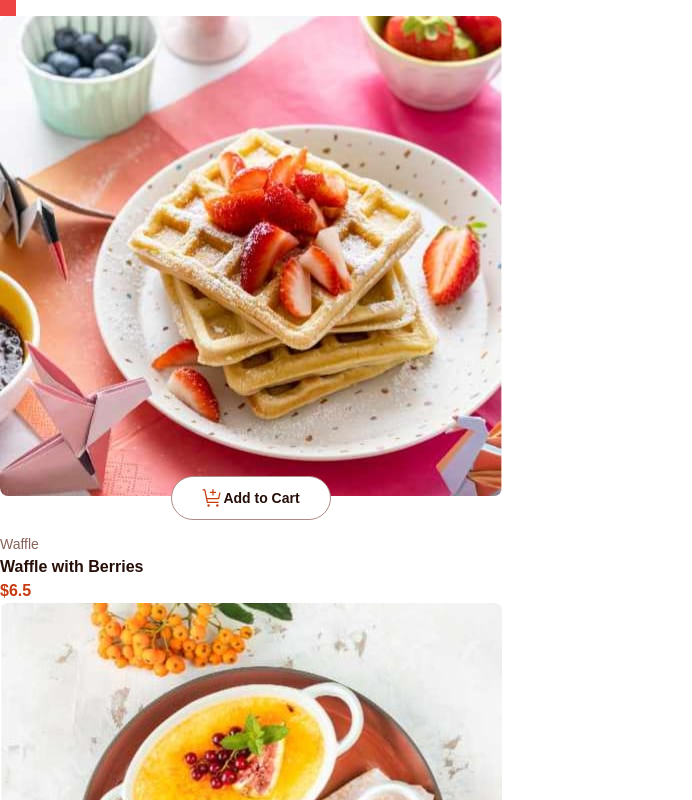
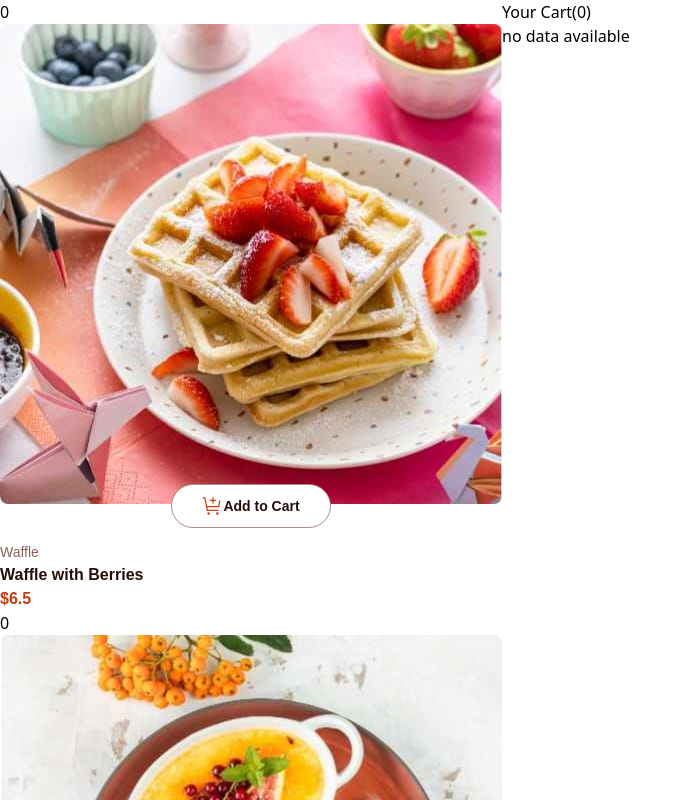
Before and after one commit to manojaba/Product-list-with-cart, a React (Create React App) app: page / in a window 1280 px wide. Shown: the top 800 px of the page, without its empty margins (0-692 px from the left). Built offline with nearby package versions, Linux system fonts and the light colour scheme.

Commit message:
states updated

```diff
--- a/src/productlist/Cart.js
+++ b/src/productlist/Cart.js
@@ -1,8 +1,48 @@
-import React from 'react'
+import React from 'react';
 
-function Cart() {
+function Cart({ cartCount, cartProduct, setCartProduct }) {
+
+
+
+
+
+
+
+
+    function deleteData(name) {
+        const localdata = localStorage.getItem('product');
+        let list = localdata ? JSON.parse(localdata) : [];
+        let remList = list.filter((each) => each.name !== name);
+        localStorage.setItem('product', JSON.stringify(remList));
+        setCartProduct(remList);
+
+    }
+
     return (
-        <div>Cart</div>
+        <div>
+            <h1>Your Cart({cartCount})</h1>
+            {
+                cartProduct.length > 0 ? (
+
+                    cartProduct.map((product, index) => {
+                        return (
+                            <div key={product.name} className='flex justify-between'>
+                                <div>
+                                    <p>{product.name}</p>
+                                    <p><span>{product.qty}x</span><span>@ ${product.price}</span><span>${product.qty * product.price}</span></p>
+                                </div>
+                                <button className=''><img className='border border-[#AD8A85] p-[2px] rounded-full' src='./assets/images/icon-remove-item.svg' onClick={(e) => deleteData(product.name)}></img></button>
+                            </div>
+                        )
+                    })
+
+                )
+                    : (
+                        <p> no data available</p>
+                    )
+            }
+
+        </div>
     )
 }
 
--- a/src/productlist/Home.js
+++ b/src/productlist/Home.js
@@ -1,4 +1,5 @@
-import React from 'react';
+import React, { useEffect, useState } from 'react';
+import Cart from './Cart';
 import data from './data.json';
 import Product from './Product';
 
@@ -6,18 +7,71 @@ import Product from './Product';
 function Home() {
 
 
-    const product = data[0];
-    const { thumbnail, mobile, tablet, desktop } = product.image;
+
+
+    const [cartProduct, setCartProduct] = useState(() => {
+        const savedCart = localStorage.getItem('product');
+        return savedCart ? JSON.parse(savedCart) : [];
+    });
+
+    console.log(`cart product : ${cartProduct.length}`)
+
+    const [cartCount, setCartCount] = useState(() => {
+        const savedCartCount = localStorage.getItem('cart');
+        return savedCartCount ? parseInt(savedCartCount, 10) : 0;
+    });
+
+
+    useEffect(() => {
+        localStorage.setItem('product', JSON.stringify(cartProduct));
+        localStorage.setItem('cart', (cartProduct.length));
+        setCartCount(cartProduct.reduce((total, item) => total + item.qty, 0));
+    }, [cartProduct])
+
+
+
+
+
+    const addProduct = (thumbnail, name, category, price, qty) => {
+        setCartProduct((prev) => {
+            const existingProduct = prev.find((item) => item.name === name);
+            if (existingProduct) {
+                return prev.map((item) =>
+                    item.name === name ? { ...item, qty: item.qty + qty } : item
+                );
+            }
+            return [...prev, { thumbnail, name, category, price, qty }];
+        });
+    };
+
+    const decrementProduct = (name) => {
+        setCartProduct((prev) => {
+            const existingProduct = prev.find((item) => item.name === name);
+            if (existingProduct.qty > 1) {
+                return prev.map((item) =>
+                    item.name === name ? { ...item, qty: item.qty - 1 } : item
+                );
+            }
+            return prev.filter((item) => item.name !== name);
+        });
+    };
+
+
 
 
 
     return (
-        <div>
+        <div className='flex'>
 
-            <div className='w-4 h-4 bg-red-500'></div>
-            {
-                data.map((item) => <Product data={item} />)
-            }
+
+            <div>
+                <h1>{cartCount}</h1>
+                {
+                    data.map((item, index) => <Product key={index} data={item} addProduct={addProduct} decrementProduct={decrementProduct} />)
+                }
+            </div>
+
+            <Cart cartCount={cartCount} cartProduct={cartProduct} setCartProduct={setCartProduct} />
 
 
 
--- a/src/productlist/Product.js
+++ b/src/productlist/Product.js
@@ -1,42 +1,78 @@
 import React, { useState } from 'react';
 
-function Product({ data }) {
+function Product({ data, addProduct, decrementProduct }) {
 
-    const [clicked, setClicked] = useState(false);
+
+
+    const [count, setCount] = useState(0);
+
+    const handleAdd = () => {
+        setCount((prev) => prev + 1);
+        addProduct(data.thumbnail, data.name, data.category, data.price, 1);
+    };
+
+    const handleDecrement = () => {
+        if (count < 0) {
+            setCount((prev) => prev - 1);
+            addProduct(data.name);
+        }
+    }
+
+
+
+
     return (
         <div className=' w-fit'>
             <div className='relative mb-[38px]  '>
                 <picture  >
                     <source srcSet={data.image.desktop} media='(min-width:1280px)' />
-                    <source srcset={data.image.tablet} media='(min-width:768px)' />
-                    <source srcset={data.image.mobile} media='(max-width:768px)' />
+                    <source srcSet={data.image.tablet} media='(min-width:768px)' />
+                    <source srcSet={data.image.mobile} media='(max-width:768px)' />
                     <img className='rounded-[8px]' src={data.image.mobile} alt={data.name}></img>
                 </picture>
 
-                <button onClick={() => setClicked(true)} style={clicked ? { backgroundColor: '#C73B0F' } : { backgroundColor: 'white' }} className=' w-[160px] h-[44px] absolute left-1/2 -bottom-6  -translate-x-1/2  rounded-[999px] border border-[#AD8A85]'>
-                    {
-                        clicked ? (
-                            <>
-                                <p>vanakam mapla</p>
-                            </>
+                {
+                    count === 0 ? (
+                        <button onClick={handleAdd} className=' w-[160px] h-[44px] absolute left-1/2 -bottom-6  -translate-x-1/2  rounded-[999px] bg-white border border-[#AD8A85]'>
+                            <div className='flex  justify-center items-center '>
+                                <svg xmlns="http://www.w3.org/2000/svg" width="21" height="20" fill="none" viewBox="0 0 21 20"><g fill="#C73B0F" clip-path="url(#a)"><path d="M6.583 18.75a1.25 1.25 0 1 0 0-2.5 1.25 1.25 0 0 0 0 2.5ZM15.334 18.75a1.25 1.25 0 1 0 0-2.5 1.25 1.25 0 0 0 0 2.5ZM3.446 1.752a.625.625 0 0 0-.613-.502h-2.5V2.5h1.988l2.4 11.998a.625.625 0 0 0 .612.502h11.25v-1.25H5.847l-.5-2.5h11.238a.625.625 0 0 0 .61-.49l1.417-6.385h-1.28L16.083 10H5.096l-1.65-8.248Z" /><path d="M11.584 3.75v-2.5h-1.25v2.5h-2.5V5h2.5v2.5h1.25V5h2.5V3.75h-2.5Z" /></g><defs><clipPath id="a"><path fill="#fff" d="M.333 0h20v20h-20z" /></clipPath></defs></svg>
+                                <p className='text-[#260F08] font-Redhat font-semibold text-[14px]'>Add to Cart</p>
 
-                        ) :
+                            </div>
+                        </button>
+                    ) :
 
-                            (
-                                <div className='flex  justify-center items-center '>
-                                    <svg xmlns="http://www.w3.org/2000/svg" width="21" height="20" fill="none" viewBox="0 0 21 20"><g fill="#C73B0F" clip-path="url(#a)"><path d="M6.583 18.75a1.25 1.25 0 1 0 0-2.5 1.25 1.25 0 0 0 0 2.5ZM15.334 18.75a1.25 1.25 0 1 0 0-2.5 1.25 1.25 0 0 0 0 2.5ZM3.446 1.752a.625.625 0 0 0-.613-.502h-2.5V2.5h1.988l2.4 11.998a.625.625 0 0 0 .612.502h11.25v-1.25H5.847l-.5-2.5h11.238a.625.625 0 0 0 .61-.49l1.417-6.385h-1.28L16.083 10H5.096l-1.65-8.248Z" /><path d="M11.584 3.75v-2.5h-1.25v2.5h-2.5V5h2.5v2.5h1.25V5h2.5V3.75h-2.5Z" /></g><defs><clipPath id="a"><path fill="#fff" d="M.333 0h20v20h-20z" /></clipPath></defs></svg>
-                                    <p className='text-[#260F08] font-Redhat font-semibold text-[14px]'>Add to Cart</p>
+                        (
+                            <button className=' w-[160px] h-[44px] absolute left-1/2 -bottom-6  -translate-x-1/2  rounded-[999px] bg-[#C73B0F] border border-[#C73B0F]'>
+                                <div className='flex justify-between items-center px-[13px]'>
+                                    <button onClick={handleDecrement}
+
+                                        className=' rounded-full h-[18px] w-[18px] border border-white flex justify-center items-center'>
+                                        <svg xmlns="http://www.w3.org/2000/svg" width="10" height="2" fill="none" viewBox="0 0 10 2"><path fill="#fff" d="M0 .375h10v1.25H0V.375Z" /></svg>
+
+                                    </button >
+                                    <p className='text-white font-Redhat font-semibold text-[14px]'>{count}</p>
+                                    <button onClick={handleAdd}
+                                        className=' rounded-full h-[18px] w-[18px] border border-white flex justify-center items-center'>
+                                        <svg xmlns="http://www.w3.org/2000/svg" width="10" height="10" fill="none" viewBox="0 0 10 10"><path fill="#fff" d="M10 4.375H5.625V0h-1.25v4.375H0v1.25h4.375V10h1.25V5.625H10v-1.25Z" /></svg>
+                                    </button>
+
 
                                 </div>
-                            )
-                    }
-                </button>
+                            </button>
+
+                        )
+                }
+
+
+
             </div>
             <p className='text-[#87635A] font-Redhat font-normal text-[14px]'>{data.category}</p>
             <p className='text-[#260F08] font-Redhat font-semibold text-[16px]'>{data.name}</p>
             <p className='text-[#C73B0F] font-Redhat font-semibold text-[16px]'>${data.price}</p>
+            <h1>{count}</h1>
 
-        </div>
+        </div >
     )
 }
 
```
